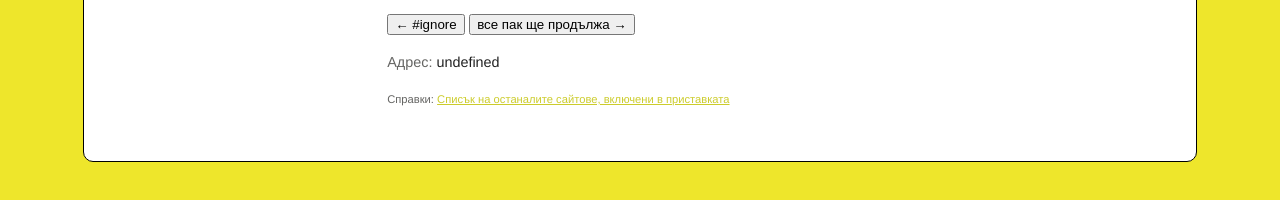
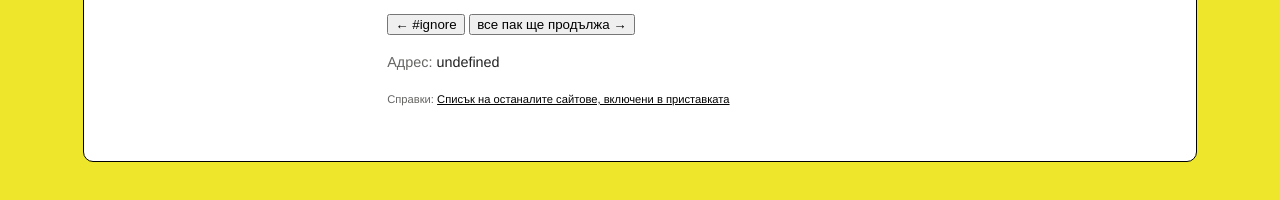
Before and after one commit to openmediabg/dancewithme, a browser extension: page common/warning.html in a window 1280 px wide. Shown: the part 364-564 px from the top of the page. Drawn offline with Linux system fonts and the light colour scheme.

Commit message:
Change the link colour to black for readability

```diff
--- a/common/warning.html
+++ b/common/warning.html
@@ -53,7 +53,7 @@
 			margin: 0;
 		}
 		div.ref a {
-			color: #CCCC2C;
+			color: #000;
 		}
 	</style>
 	</head>
```
